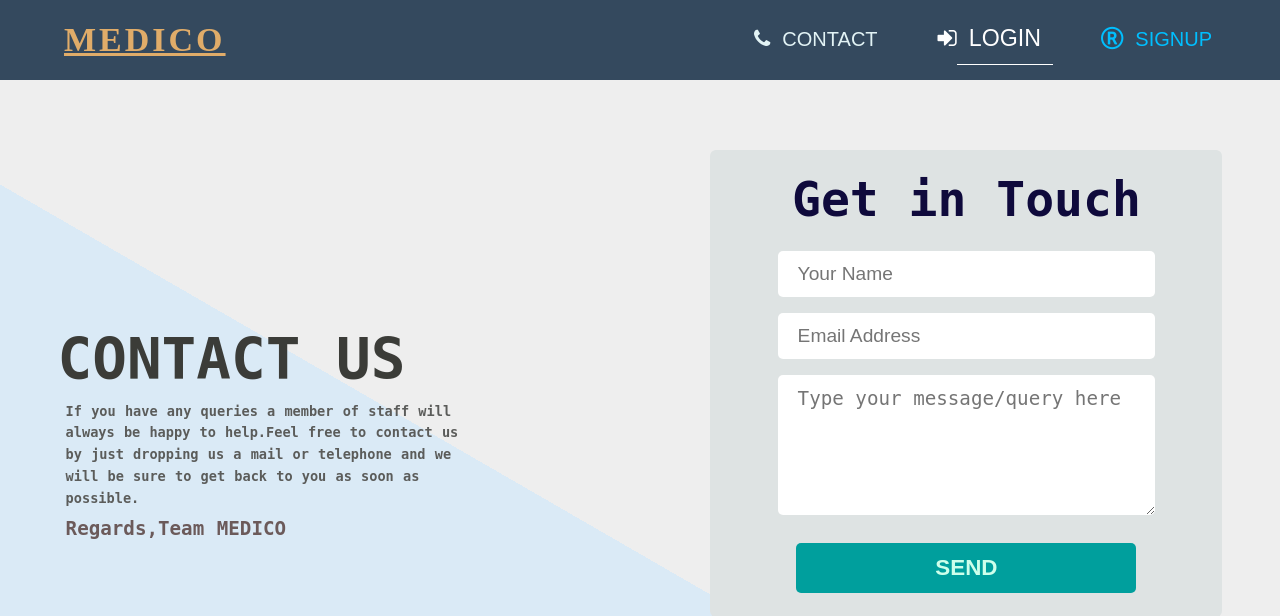
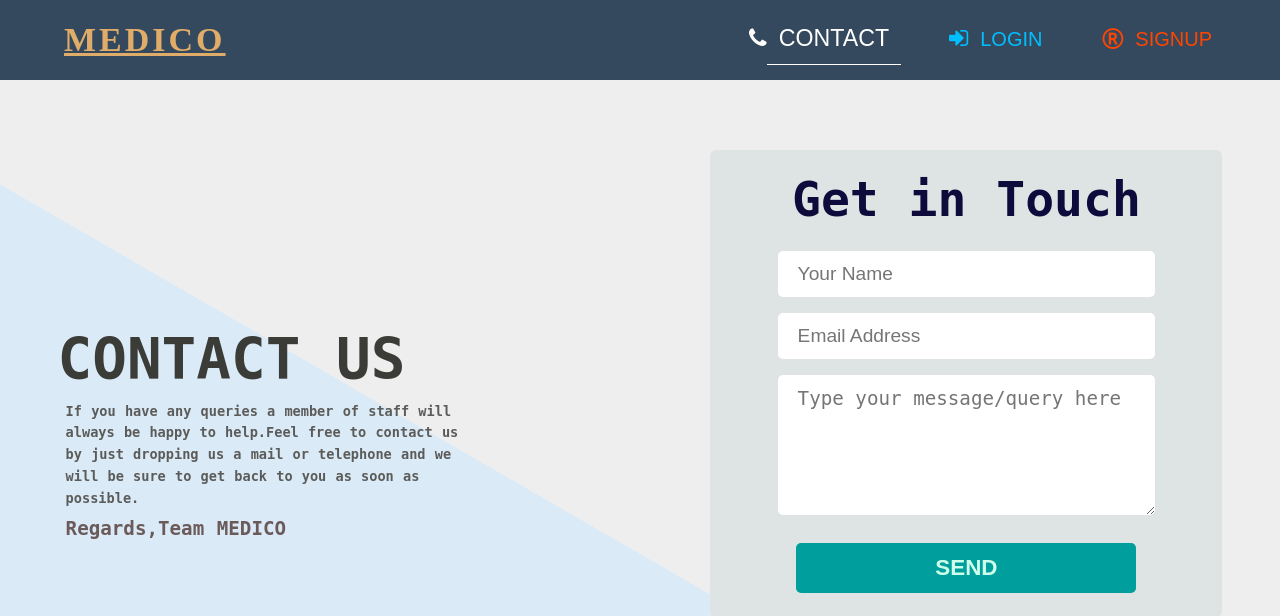
Before and after one commit to pratikpz18/Online-Medical-Consultation, a Flask app: page /contact in a window 1280 px wide. Shown: the top 616 px of the page. Run offline with Flask 2, Linux system fonts and the light colour scheme; some libraries are stand-ins or nearby versions.

Commit message:
Update contact.css

```diff
--- a/static/contact.css
+++ b/static/contact.css
@@ -47,8 +47,8 @@ form{
 }
 
 .logo a{
-    color: #e0ac69  ;
-    text-decoration: none;
+	color: #e0ac69 ;
+	text-decoration: none;
 }
 
 nav ul{
@@ -90,40 +90,40 @@ input[type="submit"]:hover{
 	color: white;
 }
 
-ul li:nth-child(2) input[type="submit"]{
+ul li:nth-child(1) input[type="submit"]{
 	color: white ;
 	font-size: 1.45rem;
 	border-bottom: 1px solid white;
 }
 
-ul li:nth-child(2) i.fa{
+ul li:nth-child(1) i.fa{
 	color: white ;
 	font-size: 1.4rem;
 }
 
-ul li:nth-child(3) input[type="submit"]{
+ul li:nth-child(2) input[type="submit"]{
 	color: #00BFFF ;
 }
 
-ul li:nth-child(3) i.fa{
+ul li:nth-child(2) i.fa{
 	color: #00BFFF ;
 	font-size: 1.4rem;
 }
 
-ul li:nth-child(4) input[type="submit"]{
+ul li:nth-child(3) input[type="submit"]{
 	color: #FF4500 ;
 }
 
-ul li:nth-child(4) i.fa{
+ul li:nth-child(3) i.fa{
 	color: #FF4500 ;
 }
 
-ul li:nth-child(3) input[type="submit"]:hover{
+ul li:nth-child(2) input[type="submit"]:hover{
 	border: none;
 	border-bottom: 1px solid #00BFFF;
 }
 
-ul li:nth-child(4) input[type="submit"]:hover{
+ul li:nth-child(3) input[type="submit"]:hover{
 	border: none;
 	border-bottom: 1px solid #FF4500;
 }
```
